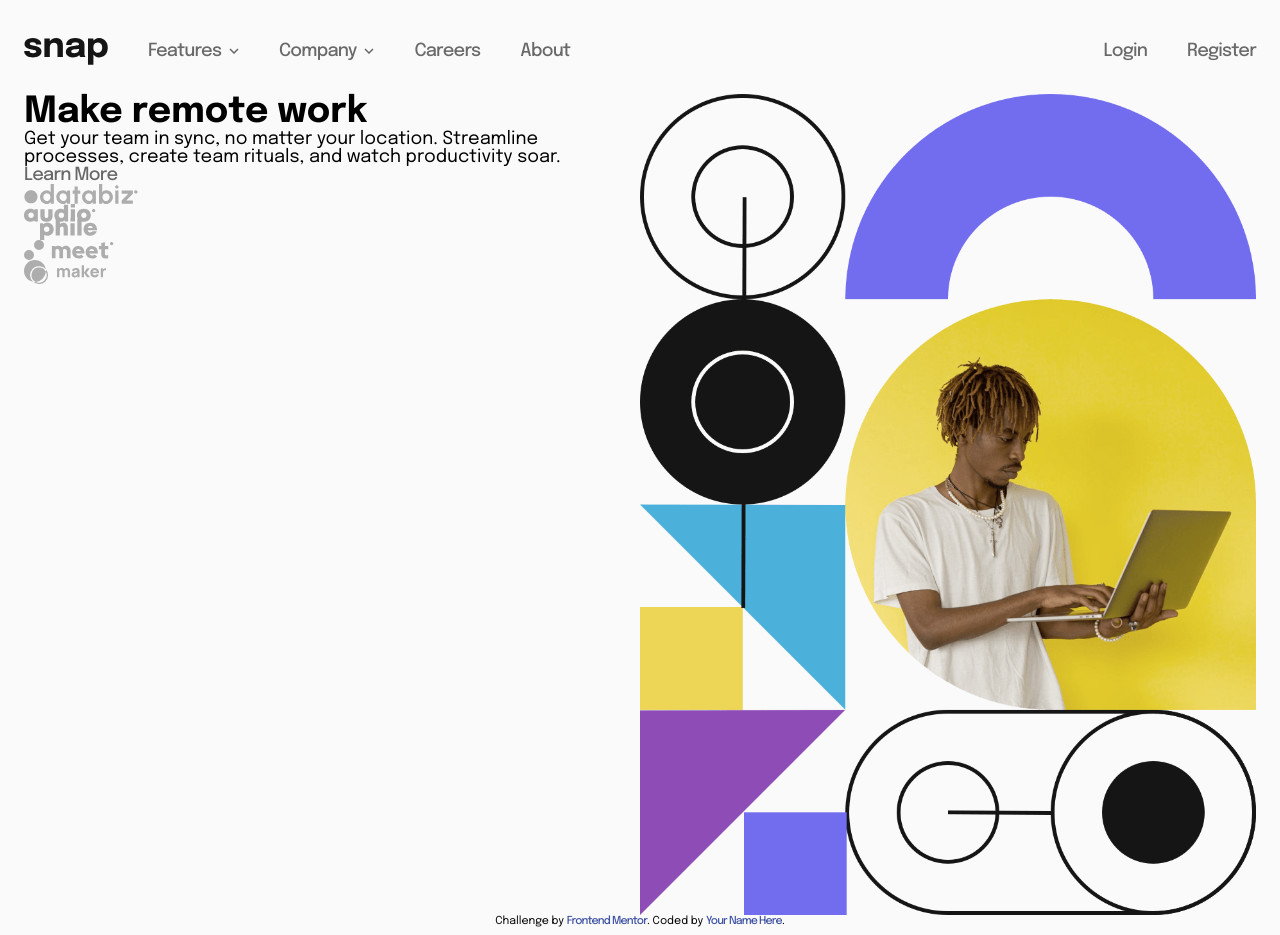
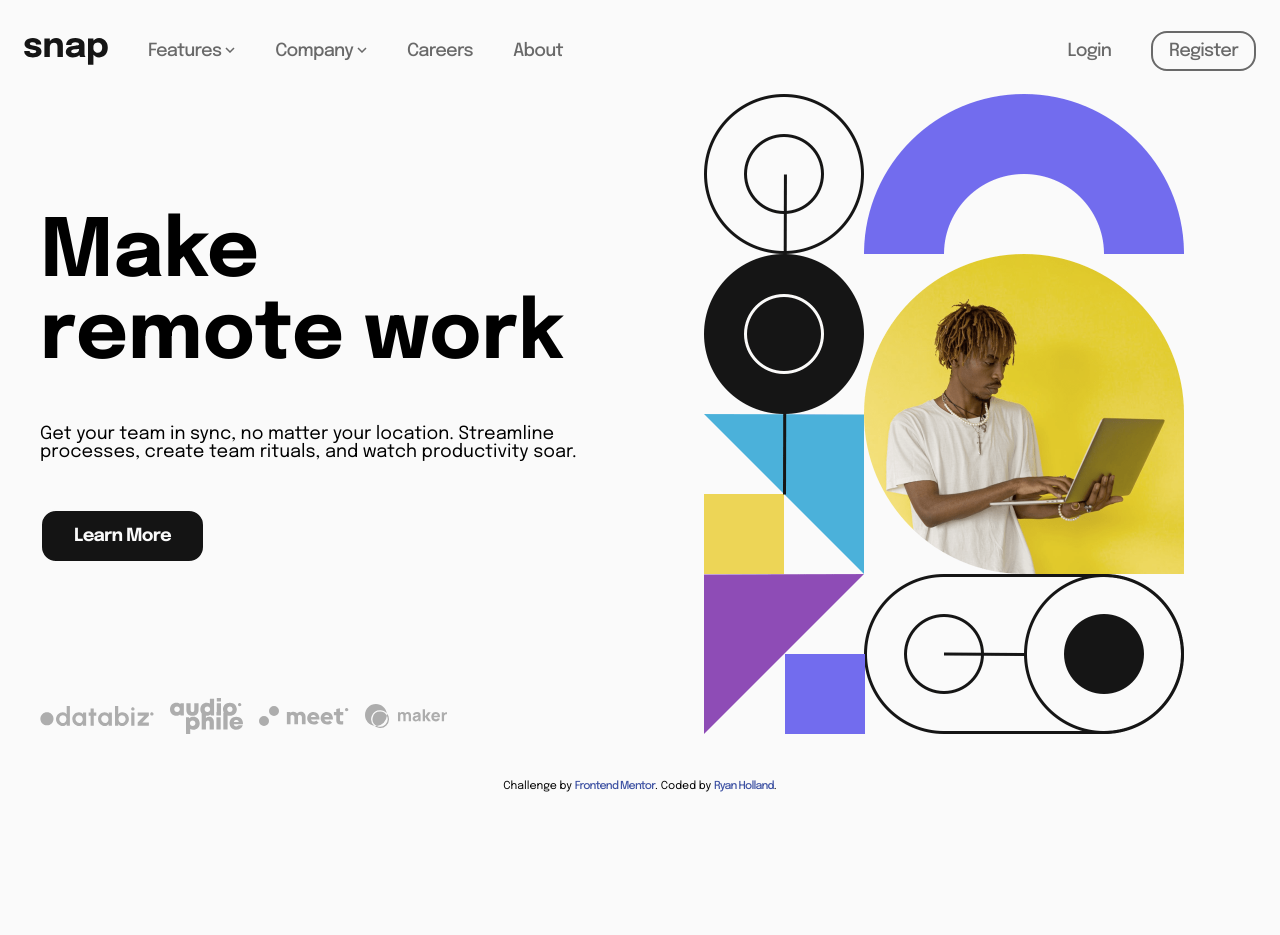
Before and after one commit to ryangholland/intro-dropdown-nav, a plain HTML site: page index.html in a window 1280 px wide. After the commit the page ends 800 px from the top, so only its background shows below. Drawn offline with Linux system fonts and the light colour scheme.

Commit message:
Finish styling static desktop design

```diff
--- a/index.html
+++ b/index.html
@@ -39,7 +39,7 @@
 
         <div class="header-right">
           <a href="#">Login</a>
-          <a class="btn" href="#">Register</a>
+          <a class="btn header-btn" href="#">Register</a>
         </div>
       </div>
     </header>
@@ -47,13 +47,18 @@
     <main>
       <div class="container">
         <div class="split">
-          <div>
-            <h1>Make remote work</h1>
-            <p>
-              Get your team in sync, no matter your location. Streamline
-              processes, create team rituals, and watch productivity soar.
-            </p>
-            <a class="btn" href="#">Learn More</a>
+          <div class="hero-left">
+            <div class="hero-text">
+              <h1>
+                <span>Make</span>
+                <span>remote work</span>
+              </h1>
+              <p>
+                Get your team in sync, no matter your location. Streamline
+                processes, create team rituals, and watch productivity soar.
+              </p>
+              <a class="btn hero-btn" href="#">Learn More</a>
+            </div>
             <div class="logos">
               <img src="./images/client-databiz.svg" alt="databiz" />
               <img src="./images/client-audiophile.svg" alt="audiophile" />
@@ -61,7 +66,7 @@
               <img src="./images/client-maker.svg" alt="maker" />
             </div>
           </div>
-          <div>
+          <div class="hero-img-container">
             <img src="./images/image-hero-desktop.png" alt="" />
           </div>
         </div>
@@ -73,7 +78,7 @@
         Challenge by
         <a href="https://www.frontendmentor.io?ref=challenge" target="_blank"
           >Frontend Mentor</a
-        >. Coded by <a href="#">Your Name Here</a>.
+        >. Coded by <a href="#">Ryan Holland</a>.
       </div>
     </footer>
   </body>
--- a/style.css
+++ b/style.css
@@ -46,7 +46,7 @@ img {
 /* Utility */
 
 .container {
-  padding: 0 var(--spacer);
+  padding: 0 calc(var(--spacer) * 2);
   max-width: 80rem;
   margin: 0 auto;
 }
@@ -59,10 +59,39 @@ img {
 
 .split {
   display: flex;
+  gap: var(--spacer);
 }
 
 .split > * {
   flex-basis: 100%;
+}
+
+.btn {
+  display: inline-block;
+  border: solid 2px;
+  border-radius: 1rem;
+}
+
+.header-btn {
+  padding: 0.5em 1rem;
+  border-color: var(--clr-neutral-medium-gray);
+}
+
+.header-btn:hover {
+  border-color: var(--clr-neutral-almost-black);
+}
+
+.hero-btn {
+  padding: 1rem 2rem;
+  background-color: var(--clr-neutral-almost-black);
+  color: var(--clr-neutral-almost-white);
+  font-weight: var(--fw-700);
+}
+
+.hero-btn:hover,
+.hero-btn:active {
+  background-color: var(--clr-neutral-almost-white);
+  color: var(--clr-neutral-almost-black);
 }
 
 /* General */
@@ -71,6 +100,10 @@ body {
   font-family: var(--ff-primary);
   font-size: var(--fs-p);
   background-color: var(--clr-neutral-almost-white);
+
+  display: flex;
+  flex-direction: column;
+  min-height: 98vh;
 }
 
 a {
@@ -78,6 +111,18 @@ a {
   text-decoration: none;
   font-weight: var(--fw-500);
   letter-spacing: -0.05rem;
+}
+
+a:hover {
+  color: var(--clr-neutral-almost-black);
+}
+
+h1 {
+  font-size: 5rem;
+}
+
+h1 span {
+  display: block;
 }
 
 /* Header */
@@ -89,14 +134,16 @@ header {
 .header-container {
   display: flex;
   align-items: center;
-  gap: calc(var(--spacer) * 2.5)
+  gap: calc(var(--spacer) * 2.5);
 }
 
 .nav-list,
 .header-right {
   display: flex;
   gap: var(--spacer);
-  gap: calc(var(--spacer) * 2.5)
+  gap: calc(var(--spacer) * 2.5);
+
+  align-items: center;
 }
 
 .nav-list img {
@@ -105,12 +152,53 @@ header {
   margin-bottom: 0.15rem;
 }
 
+.nav-list a {
+  display: flex;
+  align-items: center;
+}
+
 .header-right {
   margin-left: auto;
 }
 
+/* Hero */
+
+.hero-left {
+  display: grid;
+  grid-template-rows: 1fr auto;
+}
+
+.hero-text {
+  display: flex;
+  flex-direction: column;
+  justify-content: center;
+  align-items: flex-start;
+
+  gap: calc(var(--spacer) * 3);
+}
+
+.logos {
+  display: flex;
+  align-items: center;
+  gap: var(--spacer);
+  flex-wrap: wrap;
+  margin-top: var(--spacer);
+}
+
+.hero-img-container {
+  display: flex;
+  justify-content: center;
+}
+
+.hero-img-container img {
+  max-height: 80vh;
+}
 
 /* Footer */
+
+footer {
+  margin-top: auto;
+}
 
 .attribution {
   font-size: 11px;
```
